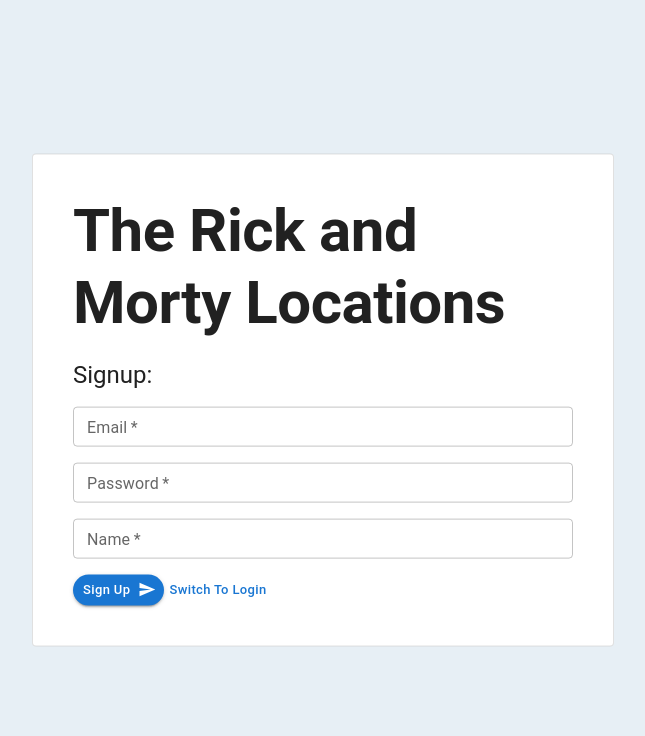
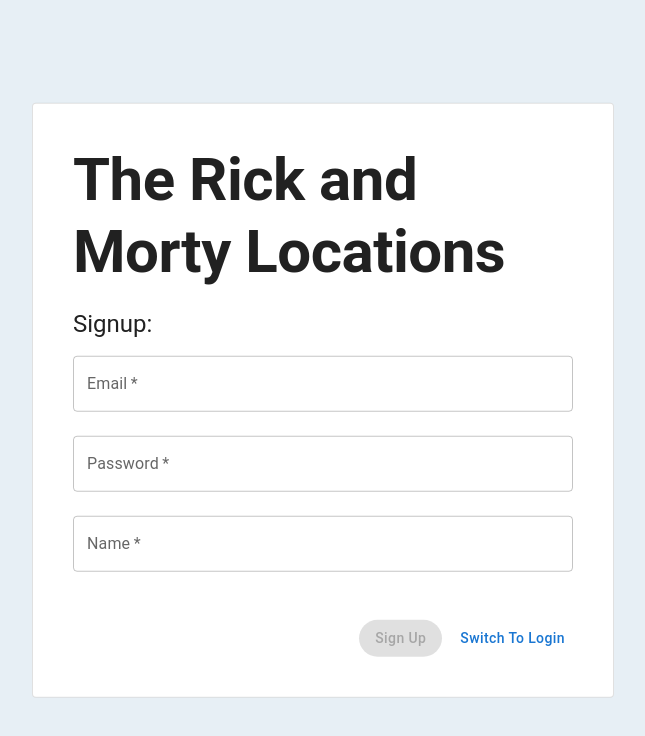
Before and after one commit to benpakmnz/rickandmorty-client, a React (Vite) app: page /signup in a window 1280 px wide. Shown: the top 736 px of the page, without its empty margins (317-962 px from the left). Built offline with nearby package versions, Linux system fonts and the light colour scheme.

Commit message:
styling auth form

```diff
--- a/src/pages/auth/Auth.tsx
+++ b/src/pages/auth/Auth.tsx
@@ -1,14 +1,14 @@
-import React, { ChangeEvent, useState } from "react";
+import React, { ChangeEvent, useEffect, useMemo, useState } from "react";
 import {
   Button,
   Card,
   Grid,
   TextField,
+  Tooltip,
   Typography,
   useMediaQuery,
 } from "@mui/material";
-import SendIcon from "@mui/icons-material/Send";
-import { useNavigate } from "react-router-dom";
+import { useLocation, useNavigate } from "react-router-dom";
 import styles from "./auth.module.scss";
 import { login, signup } from "../../services/apiAuth";
 import { IUserAuthParams } from "../../utils/Interfaces/auth-interface";
@@ -16,15 +16,34 @@
 
 const Auth = () => {
   const navigate = useNavigate();
-  const isSignup = location.pathname === "/signup";
+  const location = useLocation();
+  const isSignup = useMemo(
+    () => location.pathname === "/signup",
+    [location.pathname]
+  );
   const isSmallScreen = useMediaQuery("(max-width:600px)");
 
+  const [formErrors, setFormErrors] = useState<{ [key: string]: string }>({});
+  const [serverError, setServerError] = useState<string | null>(null);
+  const [isButtonDisabled, setIsButtonDisabled] = useState(true);
   const [formData, setFormData] = useState<IUserAuthParams>({
     email: "",
     password: "",
     name: "",
-    id: "",
   });
+
+  useEffect(() => {
+    setIsButtonDisabled(isFormInvalid());
+    setServerError(null);
+  }, [formData, isSignup]);
+
+  const isFormInvalid = () => {
+    if (isSignup) {
+      return Object.values(formData).some((value) => value === "");
+    } else {
+      return formData.email === "" || formData.password === "";
+    }
+  };
 
   const handleChange = (e: ChangeEvent<HTMLInputElement>) => {
     const value = e.target.value;
@@ -34,6 +53,11 @@
       ...prevState,
       [name]: value,
     }));
+
+    setFormErrors((prevState) => ({
+      ...prevState,
+      [name]: value ? "" : `Please enter ${name}.`,
+    }));
   };
 
   const mutation = useMutation({
@@ -42,6 +66,9 @@
       if (data) {
         navigate("/");
       }
+    },
+    onError: (error) => {
+      setServerError(error.message || "An error occurred.");
     },
   });
 
@@ -59,14 +86,13 @@
         {isSignup ? "Signup" : "Login"}:
       </Typography>
       <form onSubmit={onSubmit}>
-        <Grid container spacing={2}>
+        <Grid container spacing={3}>
           <Grid item xs={12}>
             <TextField
               name="email"
               label="Email"
               variant="outlined"
               value={formData.email}
-              size="small"
               type="email"
               required
               fullWidth
@@ -81,7 +107,6 @@
               variant="outlined"
               required
               value={formData.password}
-              size="small"
               fullWidth
               onChange={handleChange}
             />
@@ -96,28 +121,41 @@
                 label="Name"
                 variant="outlined"
                 value={formData.name}
-                size="small"
                 fullWidth
                 onChange={handleChange}
               />
             </Grid>
           )}
-
-          <Grid item xs={12} className="flex-item end">
+          <Grid item xs={12}>
+            {serverError && (
+              <Typography variant="body2" color="error">
+                {serverError}
+              </Typography>
+            )}
+          </Grid>
+          <Grid item xs={12} className={styles.actionsContainer}>
+            <Tooltip
+              title={
+                Object.keys(formErrors).length > 0
+                  ? "Please fill in all required fields"
+                  : ""
+              }
+            >
+              <span>
                 <Button
                   type="submit"
                   variant="contained"
-              size="small"
                   color="primary"
-              endIcon={<SendIcon fontSize="small" />}
+                  disabled={isButtonDisabled}
                 >
                   {isSignup ? "sign up" : "login"}
                 </Button>
+              </span>
+            </Tooltip>
 
             <Button
               type="button"
               variant="text"
-              size="small"
               color="primary"
               onClick={() => navigate(isSignup ? "/login" : "/signup")}
             >
--- a/src/pages/auth/auth.module.scss
+++ b/src/pages/auth/auth.module.scss
@@ -11,4 +11,13 @@
     font-weight: bold;
     margin-bottom: 20px;
   }
+
+  .actionsContainer {
+    display: flex;
+    justify-content: flex-end;
+
+    button {
+      margin-left: 10px;
+    }
+  }
 }
--- a/src/utils/Interfaces/auth-interface.ts
+++ b/src/utils/Interfaces/auth-interface.ts
@@ -2,7 +2,7 @@
   email: string;
   name: string;
   isAdmin?: boolean;
-  id: string;
+  id?: string;
   // user_pic: string;
 }
 
```
Lines whose indentation alone changed are shown as unchanged.
